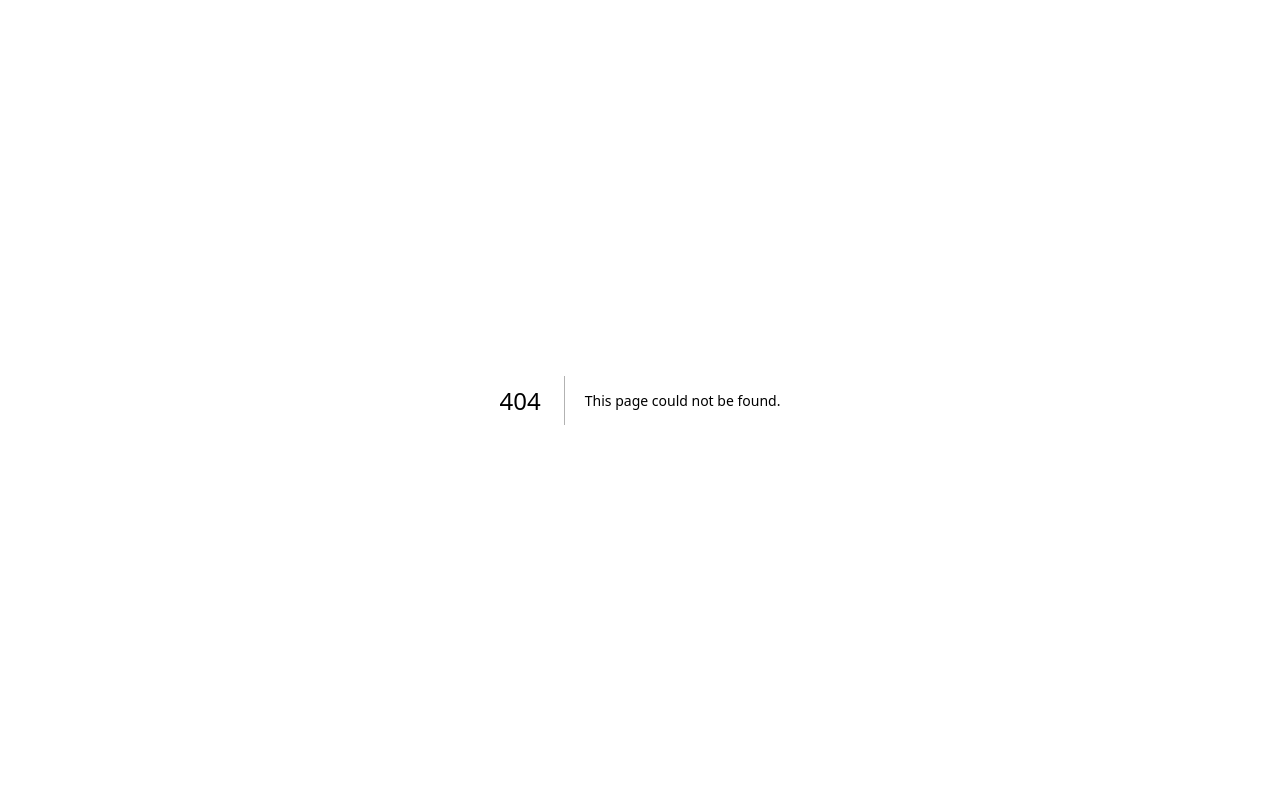
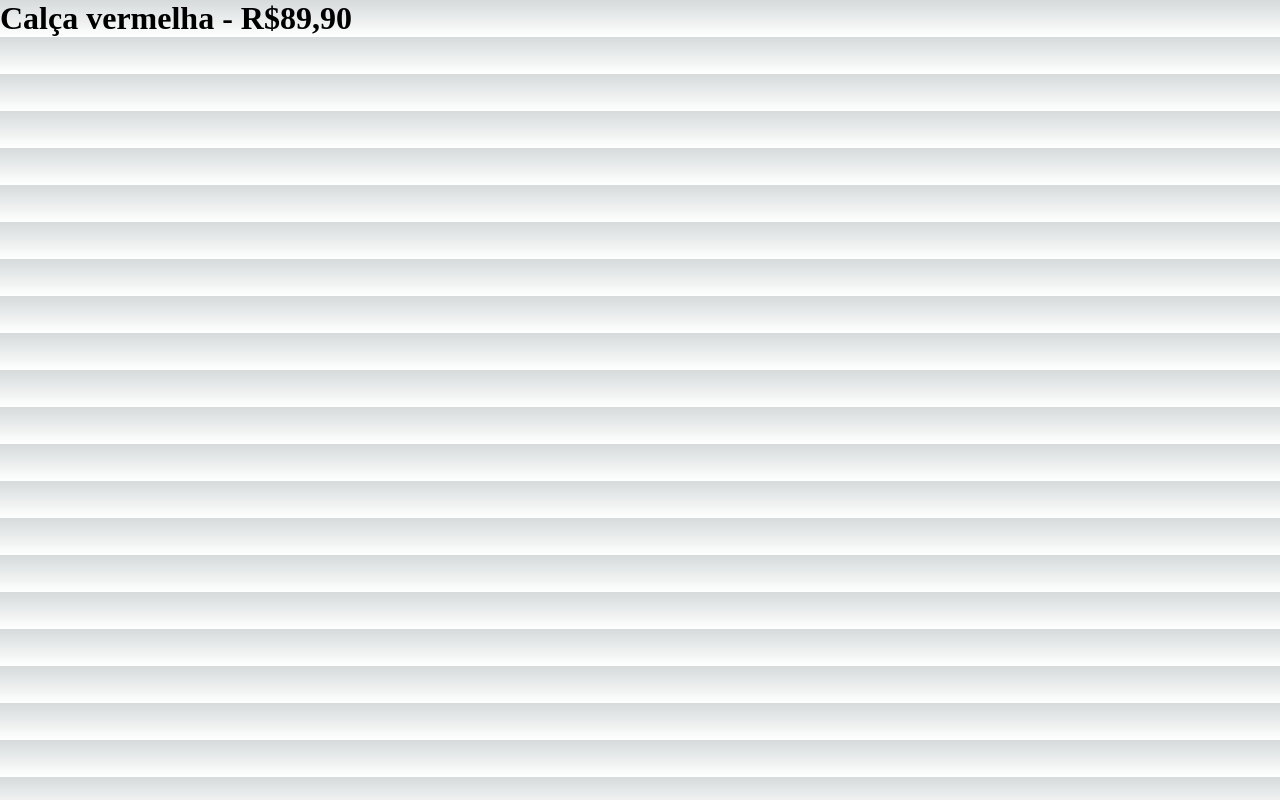
Before and after one commit to joao-damorim/react-nextjs-fundamentals, a Next.js app: page /products/pants/redpant in a window 1280 px wide. Before the commit this address had no page. Built offline with nearby package versions, Linux system fonts and the light colour scheme.

Commit message:
Nested routes

```diff
--- /dev/null
+++ b/src/pages/products/pants/bluepant.tsx
@@ -0,0 +1,5 @@
+function BluePant() {
+    return <h1>Calça azul - R$89,90</h1>
+}
+
+export default BluePant
--- /dev/null
+++ b/src/pages/products/pants/redpant.tsx
@@ -0,0 +1,5 @@
+function RedPant() {
+    return <h1>Calça vermelha - R$89,90</h1>
+}
+
+export default RedPant
--- /dev/null
+++ b/src/pages/products/shirt.tsx
@@ -0,0 +1,5 @@
+function Shirt() {
+    return <h1>Camisa - R$19,90</h1>
+}
+
+export default Shirt
```
Also changed, not shown: src/pages/products/index.tsx (renamed from src/pages/products.tsx).
